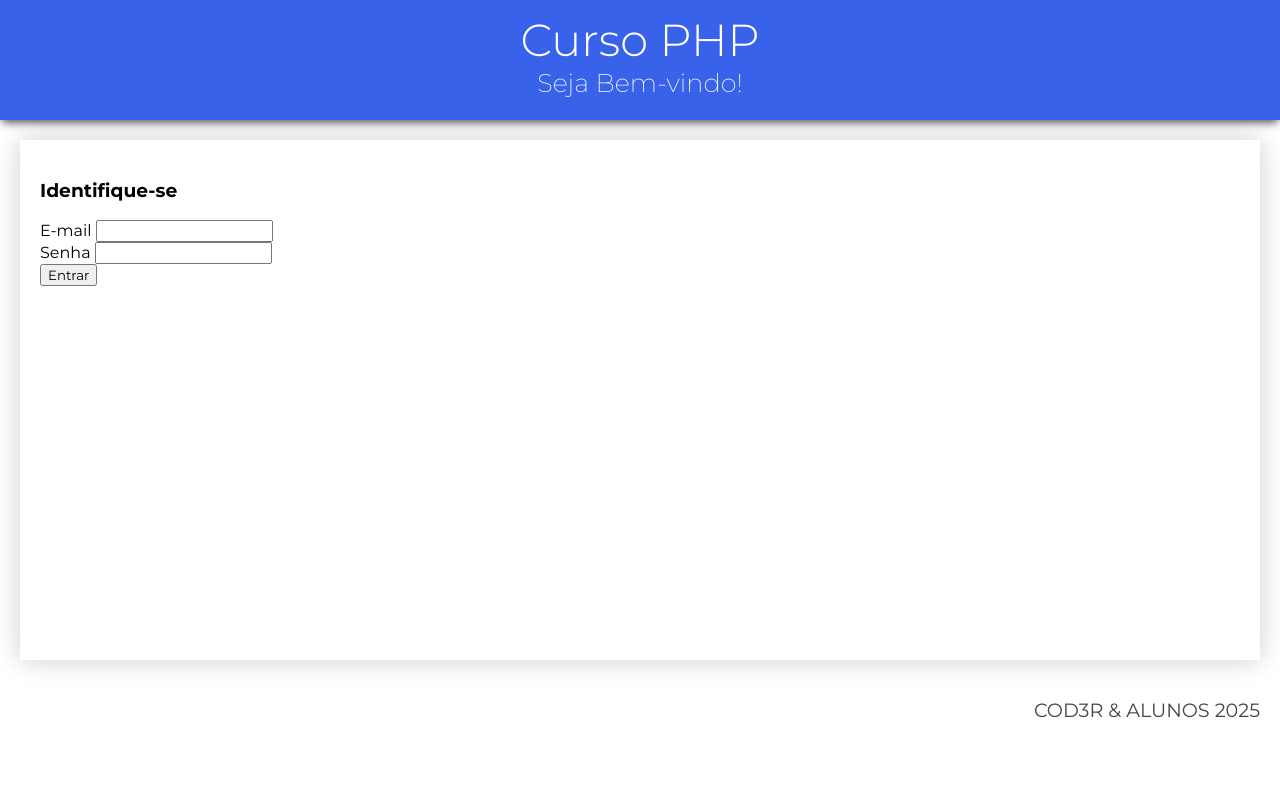
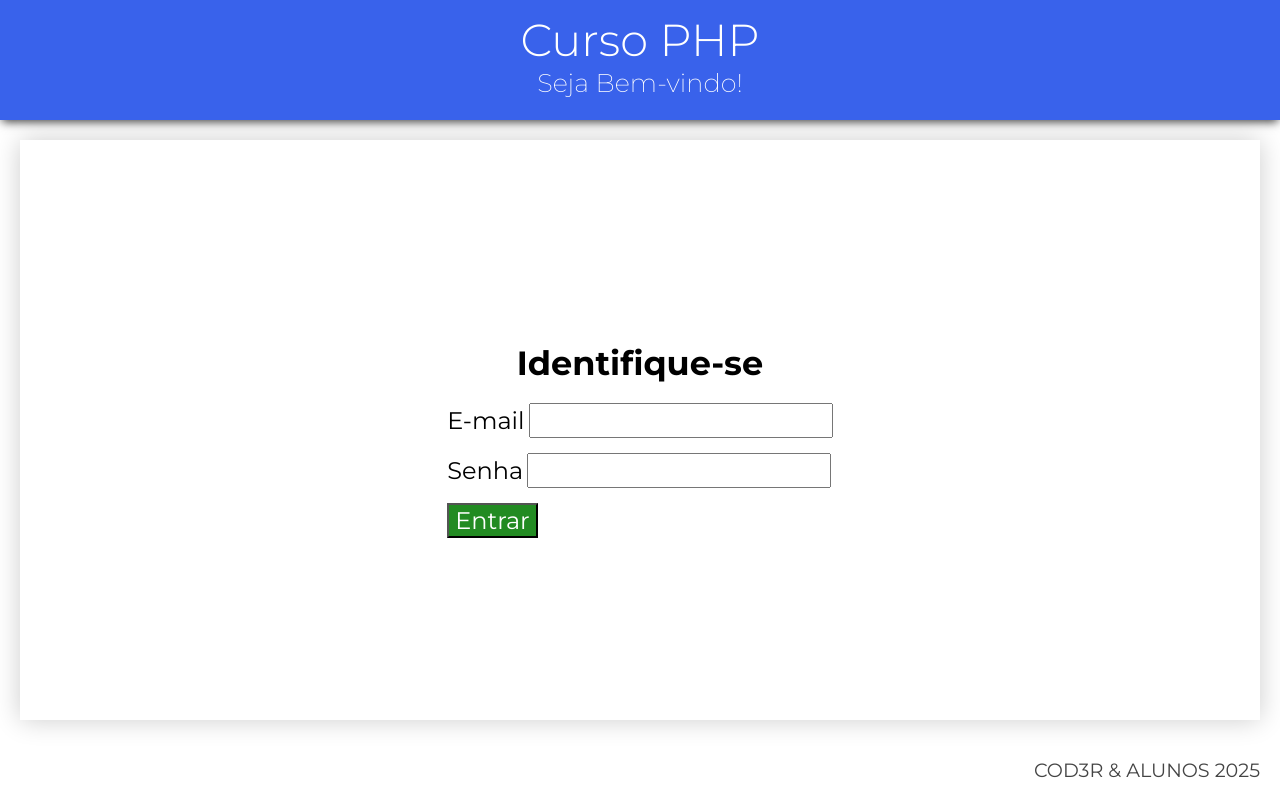
Before and after one commit to Andersonlmos/EstudosUdemy, a PHP site: page /login.php in a window 1280 px wide. Run offline with PHP 8.4, Linux system fonts and the light colour scheme.

Commit message:
adicionando aula sobre sessao e cookie

```diff
--- a/assests/login.css
+++ b/assests/login.css
@@ -3,6 +3,42 @@ body.login {
     grid-template-areas: "cabecalho" "principal" "rodape";
 }
 
-body.login {
+body.login .principal{
     height: calc(100vh - 180px);
 }
+
+h3 {
+    font-size: 2.1rem;
+    margin: 20px;
+}
+
+form > div {
+    padding-bottom: 15px;
+}
+
+label, input, button {
+    font-size: 1.5rem;
+}
+
+button {
+    color: #ffff;
+    background-color: #228b22;
+
+}
+
+.conteudo {
+    display: flex;
+    flex-direction: column;
+    align-items: center;
+    justify-content: center;
+
+}
+
+.erros > p {
+    font-size: 1.4rem;
+    font-weight: 300;
+    color: #fff;
+    background-color: #ff4500;
+    padding: 10px 25px;
+    margin-top: 0px;
+}
--- a/assests/style.css
+++ b/assests/style.css
@@ -175,6 +175,14 @@ hr {
   background-color: #555;
 }
 
+
+.navegacao a.verde {
+  background-color: #0ff308;
+}
+.navegacao a.vermelho {
+  background-color: #ff0000;
+}
+
 .navegacao a {
   text-decoration: none;
   color: #fff;
@@ -184,3 +192,12 @@ hr {
   padding: 5px 10px;
   margin-right: 10px;
 }
+
+
+span.usuario {
+  flex-grow: 1;
+  justify-self: flex-start;
+  color: #fff;
+  font-size: 1.2rem;
+  font-weight: 300;
+}
--- a/index.php
+++ b/index.php
@@ -22,7 +22,8 @@ if(!$_SESSION['usuario']) {
       <h2>Indice dos Exercicios</h2>
     </header>
     <nav class="navegacao">
-
+      <span class="usuario">Usuário: <?= $_SESSION['usuario'] ?> </span>
+      <a href="logout.php" class="vermelho">Sair</a>
     </nav>
       <?php require_once "template/menu.php"?>
       <?php require_once "template/footer.php"?>
--- a/login.php
+++ b/login.php
@@ -1,3 +1,44 @@
+<?php
+session_start();
+
+if(isset($_POST['email'])){
+  $email = $_POST["email"];
+  $senha = $_POST['senha'];
+  }
+
+if(isset($_POST['email'])) {
+  $usuarios = [
+    [
+      "nome" => "Anderson Lemos",
+      "email" => "andersonlemos@gmail.com",
+      "senha" => "123456",
+    ],
+    [
+      "nome" => "Paulo Andre",
+      "email" => "pauloandre@gmail.com",
+      "senha" => "789456",
+    ],
+  ];
+
+  foreach($usuarios as $usuario) {
+      $emailValido = $email === $usuario['email'];
+      $senhaValida = $senha === $usuario['senha'];
+
+      if($emailValido && $senhaValida) {
+          $_SESSION['erros'] = null;
+          $_SESSION['usuario'] = $usuario['nome'];
+          $exp = time() + 60 * 60 *24 * 30;
+          setcookie('usuario', $usuario['nome'], $exp);
+          header('Location: index.php');
+      }
+  }
+
+  if(!$_SESSION['usuario']) {
+      $_SESSION['erros'] = ['Usuario/Senha inválido!'];
+  }
+}
+?>
+
 <!DOCTYPE html>
 <html lang="pt-BR">
   <head>
@@ -7,7 +48,7 @@
     <link rel="preconnect" href="https://fonts.gstatic.com" crossorigin>
     <link href="https://fonts.googleapis.com/css2?family=Montserrat:ital,wght@0,100..900;1,100..900&family=Open+Sans:ital,wght@0,300..800;1,300..800&family=Oswald:wght@200..700&family=Poppins:ital,wght@0,100;0,200;0,300;0,400;0,500;0,600;0,700;0,800;0,900;1,100;1,200;1,300;1,400;1,500;1,600;1,700;1,800;1,900&display=swap" rel="stylesheet">
     <link rel="stylesheet" href="assests/style.css" />
-    <link rel="stylesheet" href="assests/login.css" />
+    <link rel="stylesheet" href="assests/login.css"/>
     <title>Curso PHP</title>
   </head>
   <body class="login">
@@ -25,7 +66,7 @@
                 <?php endforeach ?>
               </div>
           <?php endif ?>
-          <form action="#" method="POST">
+          <form class="form" action="#" method="POST">
             <div>
                 <label for="email">E-mail</label>
                 <input type="email" name="email" id="email">
--- /dev/null
+++ b/logout.php
@@ -0,0 +1,4 @@
+<?php
+session_start();
+session_destroy();
+header('Location: login.php');
```
Also changed, not shown: assests/exercicio.css (+0 -7 lines), exercicio.php (+6 -1 lines).
